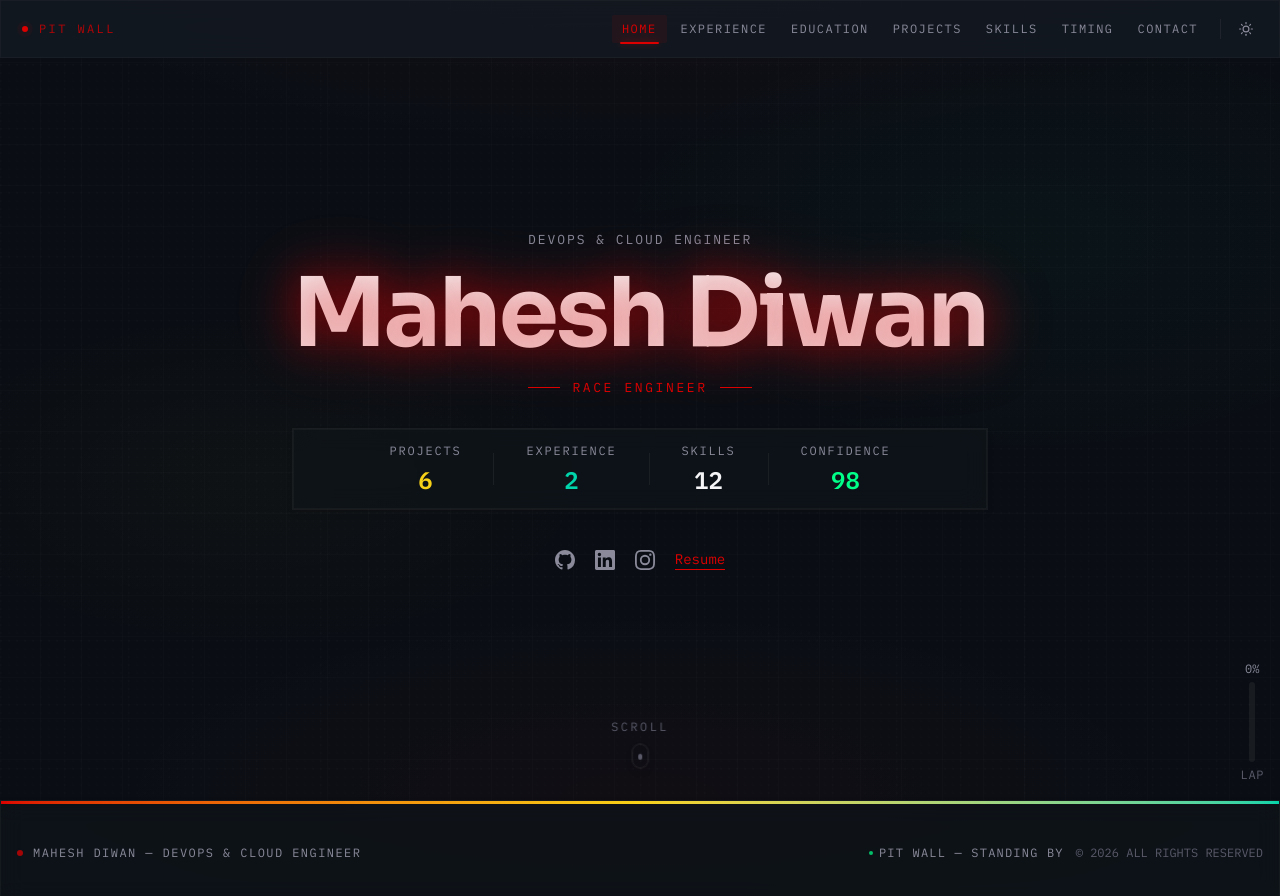
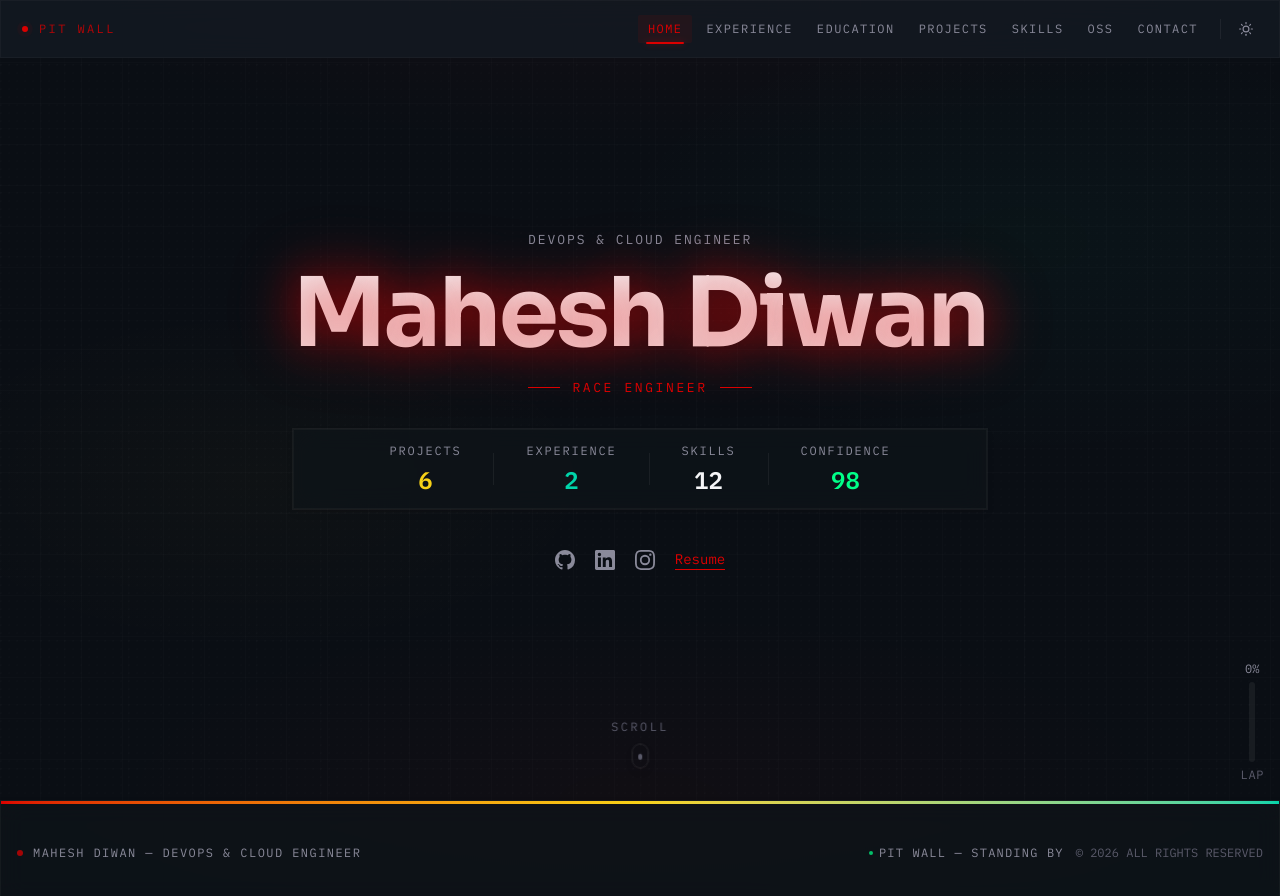
Before and after one commit to mahesh-diwan/f1-portfolio, a Next.js app: page / in a window 1280 px wide. Shown: the top 896 px of the page. Built offline with nearby package versions, Linux system fonts and the light colour scheme.

Commit message:
Revert "feat: wire TimingTower into nav + section router"
This reverts commit 269d098ff7169e61f7fcaeb94989be4944cd06c6.

```diff
--- a/src/components/layout/Navigation.tsx
+++ b/src/components/layout/Navigation.tsx
@@ -11,7 +11,7 @@ const navItems = [
   { label: "Education", id: "education" },
   { label: "Projects", id: "projects" },
   { label: "Skills", id: "skills" },
-  { label: "Timing", id: "timing" },
+  { label: "OSS", id: "open-source" },
   { label: "Contact", id: "contact" },
 ];
 
--- a/src/components/layout/SectionRouter.tsx
+++ b/src/components/layout/SectionRouter.tsx
@@ -6,7 +6,7 @@ import { Experience } from "@/components/sections/Experience";
 import { Education } from "@/components/sections/Education";
 import { Projects } from "@/components/sections/Projects";
 import { TelemetrySkills } from "@/components/sections/TelemetrySkills";
-import { TimingTower } from "@/components/sections/TimingTower";
+import { OpenSource } from "@/components/sections/OpenSource";
 import { Contact } from "@/components/sections/Contact";
 
 const sections: Record<string, React.ReactNode> = {
@@ -15,7 +15,7 @@ const sections: Record<string, React.ReactNode> = {
   education: <Education />,
   projects: <Projects />,
   skills: <TelemetrySkills />,
-  timing: <TimingTower />,
+  "open-source": <OpenSource />,
   contact: <Contact />,
 };
 
```
